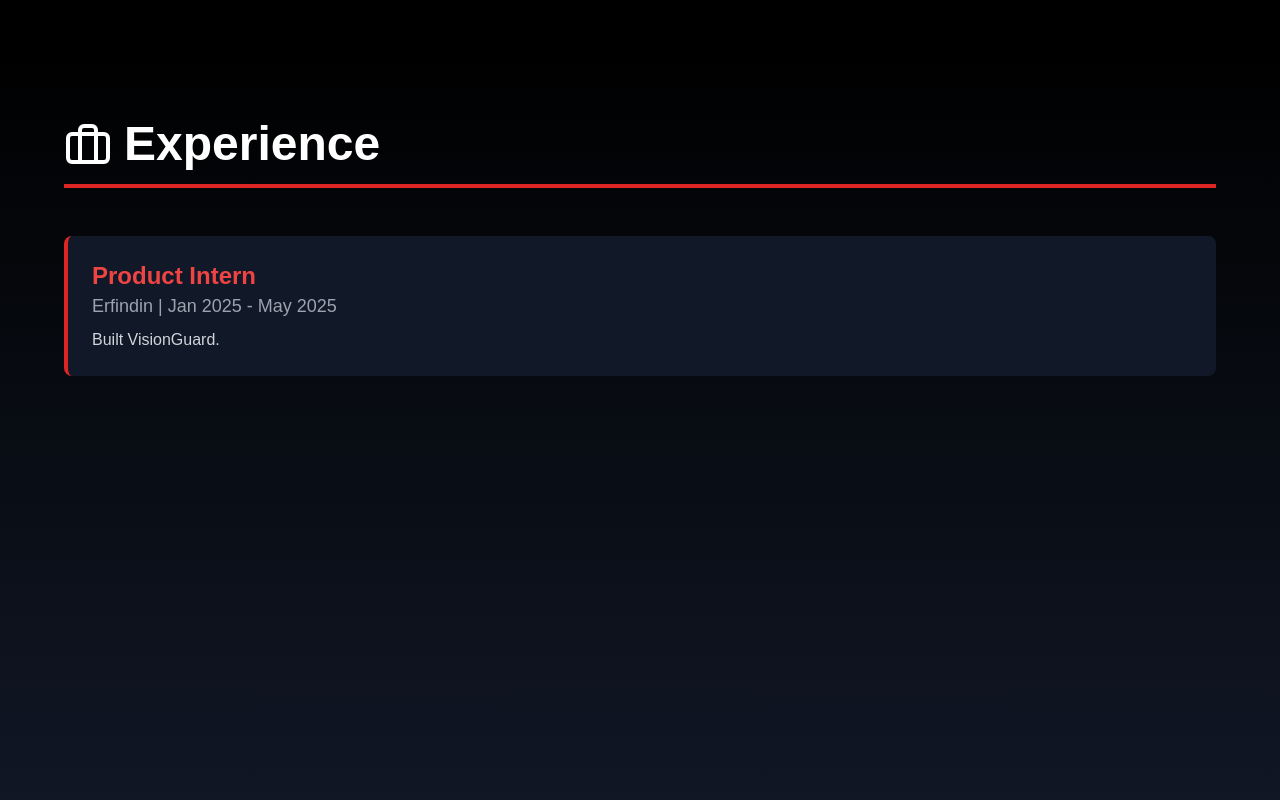
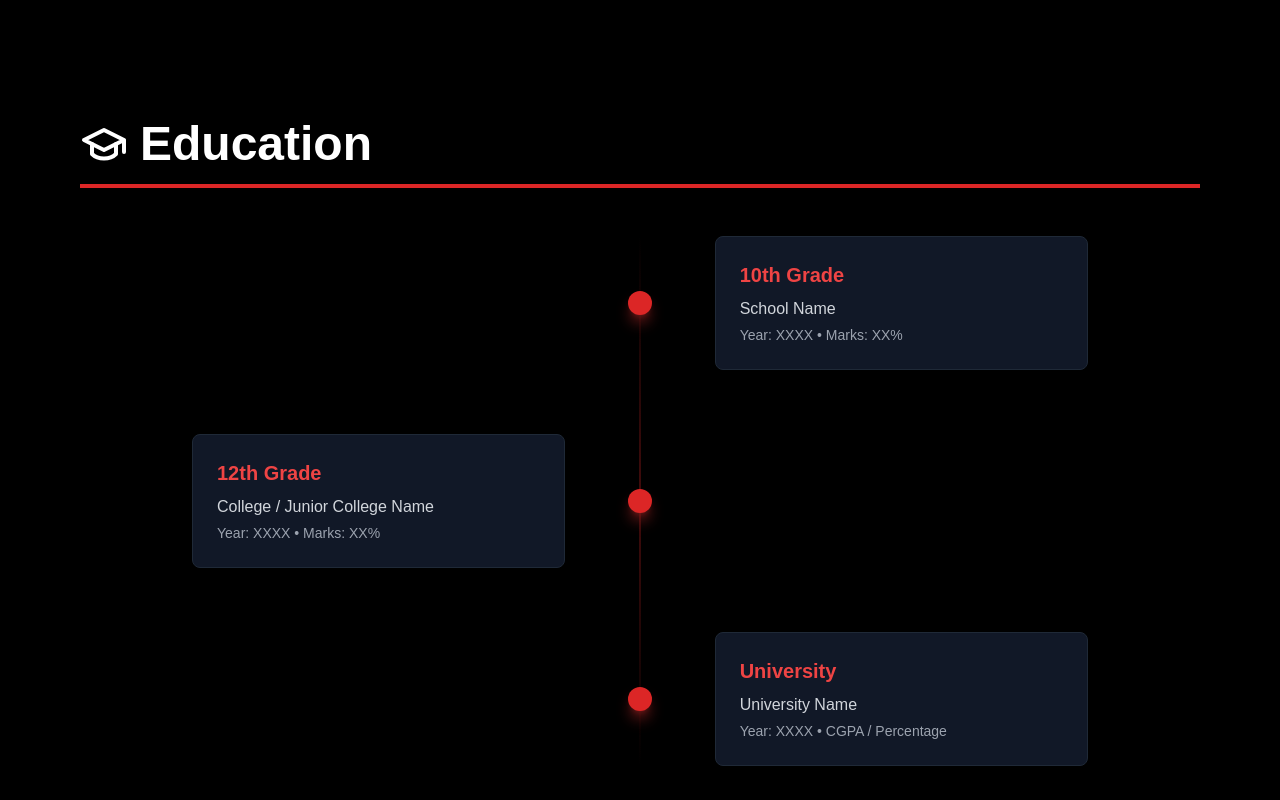
Before and after one commit to aaryyya/arya-portfolio, a React (Create React App) app: page / in a window 1280 px wide. Shown: the part 1560-2360 px from the top of the page. Built offline with nearby package versions, Linux system fonts and the light colour scheme.

Commit message:
Added Footer Social links and education details

```diff
--- a/src/App.jsx
+++ b/src/App.jsx
@@ -1,5 +1,5 @@
 import React, { useState } from 'react';
-import { Mail, Github, Linkedin, Download, ExternalLink, Award, Code, Briefcase, Star, GitBranch } from 'lucide-react';
+import { Mail, Github, Linkedin, Download, ExternalLink, Award, Code, Briefcase, Star, BookOpen, GitBranch, GraduationCap, Code2 } from 'lucide-react';
 
 export default function NetflixPortfolio() {
     const [activeSection, setActiveSection] = useState('home');
@@ -250,6 +250,74 @@ export default function NetflixPortfolio() {
                 </div>
             </section>
 
+{/* below is time line of education */}
+<section id="education" className="py-20 bg-black text-white">
+  <div className="max-w-6xl mx-auto px-4">
+    <h2 className="text-5xl font-bold mb-12 text-white-600 border-b-4 border-red-600 pb-4 flex items-center gap-3">
+  <GraduationCap size={48} />
+  Education
+</h2>
+
+
+    <div className="relative max-w-4xl mx-auto">
+      {/* Vertical line */}
+      <div className="absolute left-1/2 transform -translate-x-1/2 h-full w-[2px] bg-gradient-to-b from-transparent via-red-600/30 to-transparent"></div>
+
+      {/* Item 1 */}
+      <div className="mb-16 flex justify-between items-center w-full">
+        <div className="w-5/12"></div>
+
+        <div className="z-10 w-6 h-6 bg-red-600 rounded-full shadow-lg shadow-red-900"></div>
+
+        <div className="w-5/12 bg-gray-900 p-6 rounded-lg border border-gray-800
+        hover:border-red-600 transition-all duration-700 hover:scale-105
+        hover:shadow-[0_0_30px_rgba(220,38,38,0.6)]">
+          <h3 className="text-xl font-bold text-red-500">10th Grade</h3>
+          <p className="text-gray-300 mt-2">School Name</p>
+          <p className="text-gray-400 text-sm mt-1">
+            Year: XXXX • Marks: XX%
+          </p>
+        </div>
+      </div>
+
+      {/* Item 2 */}
+      <div className="mb-16 flex justify-between items-center w-full flex-row-reverse">
+        <div className="w-5/12"></div>
+
+        <div className="z-10 w-6 h-6 bg-red-600 rounded-full shadow-lg shadow-red-900"></div>
+
+        <div className="w-5/12 bg-gray-900 p-6 rounded-lg border border-gray-800
+        hover:border-red-600 transition-all duration-700 hover:scale-105
+        hover:shadow-[0_0_30px_rgba(220,38,38,0.6)]">
+          <h3 className="text-xl font-bold text-red-500">12th Grade</h3>
+          <p className="text-gray-300 mt-2">College / Junior College Name</p>
+          <p className="text-gray-400 text-sm mt-1">
+            Year: XXXX • Marks: XX%
+          </p>
+        </div>
+      </div>
+
+      {/* Item 3 */}
+      <div className="mb-16 flex justify-between items-center w-full">
+        <div className="w-5/12"></div>
+
+        <div className="z-10 w-6 h-6 bg-red-600 rounded-full shadow-lg shadow-red-900"></div>
+
+        <div className="w-5/12 bg-gray-900 p-6 rounded-lg border border-gray-800
+        hover:border-red-600 transition-all duration-700 hover:scale-105
+        hover:shadow-[0_0_30px_rgba(220,38,38,0.6)]">
+          <h3 className="text-xl font-bold text-red-500">University</h3>
+          <p className="text-gray-300 mt-2">University Name</p>
+          <p className="text-gray-400 text-sm mt-1">
+            Year: XXXX • CGPA / Percentage
+          </p>
+        </div>
+      </div>
+    </div>
+  </div>
+</section>
+{/* Above is education timeline */}
+
             {/* Experience Section */}
             <section id="experience" className="min-h-screen py-20 px-4 bg-gradient-to-b from-black to-gray-900">
                 <div className="max-w-6xl mx-auto">
@@ -261,7 +329,7 @@ export default function NetflixPortfolio() {
                         {portfolioData.experience.map((exp, index) => (
                             <div
                                 key={index}
-                                className="bg-gray-900 p-6 rounded-lg border-l-4 border-red-600 transform hover:scale-105 hover:shadow-2xl hover:shadow-red-900 transition-all"
+                                className="bg-gray-900 p-6 rounded-lg border-l-4 border-red-600 transform hover:scale-105 hover:shadow-2xl hover:shadow-red-900 transition-all duration-700"
                             >
                                 <h3 className="text-2xl font-bold text-red-500">{exp.title}</h3>
                                 <p className="text-lg text-gray-400 mb-2">{exp.company} | {exp.duration}</p>
@@ -276,7 +344,7 @@ export default function NetflixPortfolio() {
             <section id="projects" className="min-h-screen py-20 px-4">
                 <div className="max-w-6xl mx-auto">
                     <h2 className="text-5xl font-bold mb-12 text-white-600 border-b-4 border-red-600 pb-4 flex items-center gap-3">
-                        <Code size={48} />
+                        <Code2 size={48} />
                         Projects
                     </h2>
                     <div className="grid md:grid-cols-2 gap-6">
@@ -300,7 +368,7 @@ export default function NetflixPortfolio() {
                                     rel="noopener noreferrer"
                                     className="text-red-500 hover:text-red-400 flex items-center gap-2 font-semibold"
                                 >
-                                    View Project <ExternalLink size={18} />
+                                     <Github size={18} />
                                 </a>
                             </div>
                         ))}
@@ -330,7 +398,7 @@ export default function NetflixPortfolio() {
                                     rel="noopener noreferrer"
                                     className="text-red-500 hover:text-red-400 flex items-center gap-2 font-semibold"
                                 >
-                                    View Repository <ExternalLink size={18} />
+                                    View Repository <Github size={18} />
                                 </a>
                             </div>
                         ))}
@@ -342,7 +410,7 @@ export default function NetflixPortfolio() {
             <section id="skills" className="min-h-screen py-20 px-4">
                 <div className="max-w-6xl mx-auto">
                     <h2 className="text-5xl font-bold mb-12 text-white-600 border-b-4 border-red-600 pb-4 flex items-center gap-3">
-                        <Star size={48} />
+                        <Code2 size={48} />
                         Languages & Tools
                     </h2>
 
@@ -352,7 +420,7 @@ export default function NetflixPortfolio() {
                             <h3 className="text-3xl font-bold mb-4 text-white-500">🌐 Web Development</h3>
                             <div className="flex flex-wrap gap-4">
                                 {portfolioData.skills.webDevelopment.map((skill, i) => (
-                                    <div key={i} className="bg-red-900 px-4 py-2 rounded-lg hover:bg-red-700 transition-colors">
+                                    <div key={i} className="bg-red-950 px-4 py-2 rounded-lg hover:bg-red-900 transition-colors">
                                         <img
                                             src={skill.iconUrl}
                                             alt={skill.name}
@@ -370,7 +438,7 @@ export default function NetflixPortfolio() {
                             <h3 className="text-3xl font-bold mb-4 text-white-500">⚙️ Backend & Frameworks</h3>
                             <div className="flex flex-wrap gap-4">
                                 {portfolioData.skills.backendFrameworks.map((skill, i) => (
-                                    <div key={i} className="bg-red-900 px-4 py-2 rounded-lg hover:bg-red-700 transition-colors">
+                                    <div key={i} className="bg-red-950 px-4 py-2 rounded-lg hover:bg-red-900 transition-colors">
                                         <img
                                             src={skill.iconUrl}
                                             alt={skill.name}
@@ -387,7 +455,7 @@ export default function NetflixPortfolio() {
                             <h3 className="text-3xl font-bold mb-4 text-white-500">🧮 Data Analysis Tools</h3>
                             <div className="flex flex-wrap gap-4">
                                 {portfolioData.skills.dataAnalysis.map((skill, i) => (
-                                    <div key={i} className="bg-red-900 px-4 py-2 rounded-lg hover:bg-red-700 transition-colors">
+                                    <div key={i} className="bg-red-950 px-4 py-2 rounded-lg hover:bg-red-900 transition-colors">
                                         <img
                                             src={skill.iconUrl}
                                             alt={skill.name}
@@ -404,7 +472,7 @@ export default function NetflixPortfolio() {
                             <h3 className="text-3xl font-bold mb-4 text-white-500">🧠 Machine Learning & Data Science</h3>
                             <div className="flex flex-wrap gap-4">
                                 {portfolioData.skills.mlDataScience.map((skill, i) => (
-                                    <div key={i} className="bg-red-900 px-4 py-2 rounded-lg hover:bg-red-700 transition-colors">
+                                    <div key={i} className="bg-red-950 px-4 py-2 rounded-lg hover:bg-red-900 transition-colors">
                                         <img
                                             src={skill.iconUrl}
                                             alt={skill.name}
@@ -421,7 +489,7 @@ export default function NetflixPortfolio() {
                             <h3 className="text-3xl font-bold mb-4 text-white-500">🛢️ Databases</h3>
                             <div className="flex flex-wrap gap-4">
                                 {portfolioData.skills.databases.map((skill, i) => (
-                                    <div key={i} className="bg-red-900 px-4 py-2 rounded-lg hover:bg-red-700 transition-colors">
+                                    <div key={i} className="bg-red-950 px-4 py-2 rounded-lg hover:bg-red-900 transition-colors">
                                         <img
                                             src={skill.iconUrl}
                                             alt={skill.name}
@@ -438,7 +506,7 @@ export default function NetflixPortfolio() {
                             <h3 className="text-3xl font-bold mb-4 text-white-500">🧩 DevOps, Version Control & API Tools</h3>
                             <div className="flex flex-wrap gap-4">
                                 {portfolioData.skills.devOps.map((skill, i) => (
-                                    <div key={i} className="bg-red-900 px-4 py-2 rounded-lg hover:bg-red-700 transition-colors">
+                                    <div key={i} className="bg-red-950 px-4 py-2 rounded-lg hover:bg-red-900 transition-colors">
                                         <img
                                             src={skill.iconUrl}
                                             alt={skill.name}
@@ -455,7 +523,7 @@ export default function NetflixPortfolio() {
                             <h3 className="text-3xl font-bold mb-4 text-white-500">💻 IDEs & Editors</h3>
                             <div className="flex flex-wrap gap-4">
                                 {portfolioData.skills.ides.map((skill, i) => (
-                                    <div key={i} className="bg-red-900 px-4 py-2 rounded-lg hover:bg-red-700 transition-colors">
+                                    <div key={i} className="bg-red-950 px-4 py-2 rounded-lg hover:bg-red-900 transition-colors">
                                         <img
                                             src={skill.iconUrl}
                                             alt={skill.name}
@@ -500,6 +568,30 @@ export default function NetflixPortfolio() {
                 </div>
             </section>
 
+            {/* this is for the blogs section */}
+            <section id="blogs" className="py-24 bg-gradient-to-b from-black to-gray-900 text-center">
+                <h2 className="text-4xl font-bold text-red-600 mb-6">
+                    My Blogs
+                </h2>
+
+                <p className="text-gray-400 max-w-2xl mx-auto mb-10">
+                    I write about technology, data science, cybersecurity, and my learning journey.
+                    Check out my blogs where I share insights, tutorials, and experiences.
+                </p>
+
+                <a
+                    href="https://your-blog-link.com"
+                    target="_blank"
+                    rel="noopener noreferrer"
+                    className="inline-block bg-red-600 text-white px-10 py-4 rounded-lg font-bold text-lg
+               hover:bg-red-700 hover:scale-110 transition-all duration-700 shadow-lg shadow-red-900"
+                >
+                    Visit My Blogs →
+                </a>
+            </section>
+
+            {/* Above is blog section */}
+
             {/* Participation Certificates */}
             <section id="competitions" className="min-h-screen py-20 px-4">
                 <div className="max-w-6xl mx-auto">
@@ -530,11 +622,73 @@ export default function NetflixPortfolio() {
                 </div>
             </section>
 
+
+
+
             {/* Footer */}
-            <footer className="bg-black border-t border-red-900 py-8 text-center">
-                <p className="text-gray-500">© 2026 {portfolioData.name}. All rights reserved.</p>
-                <p className="text-gray-600 text-sm mt-2">Built with React & Tailwind CSS</p>
-            </footer>
+            <footer className="bg-black border-t border-red-900 py-10 text-center">
+  {/* Social Icons */}
+  <div className="flex justify-center gap-6 mb-6">
+
+    {/* LinkedIn */}
+    <a
+      href="https://www.linkedin.com/in/YOUR_LINKEDIN"
+      target="_blank"
+      rel="noopener noreferrer"
+      className="text-gray-400 hover:text-red-500 transition-all"
+    >
+      <Linkedin
+        size={26}
+        className="hover:scale-110 hover:drop-shadow-[0_0_8px_rgba(220,38,38,0.7)] transition-all"
+      />
+    </a>
+
+    {/* GitHub */}
+    <a
+      href="https://github.com/YOUR_GITHUB"
+      target="_blank"
+      rel="noopener noreferrer"
+      className="text-gray-400 hover:text-red-500 transition-all"
+    >
+      <Github
+        size={26}
+        className="hover:scale-110 hover:drop-shadow-[0_0_8px_rgba(220,38,38,0.7)] transition-all"
+      />
+    </a>
+
+    {/* Blogs */}
+    <a
+      href="/blogs"
+      className="text-gray-400 hover:text-red-500 transition-all"
+    >
+      <BookOpen
+        size={26}
+        className="hover:scale-110 hover:drop-shadow-[0_0_8px_rgba(220,38,38,0.7)] transition-all"
+      />
+    </a>
+
+    {/* Email */}
+    <a
+      href="mailto:your@email.com"
+      className="text-gray-400 hover:text-red-500 transition-all"
+    >
+      <Mail
+        size={26}
+        className="hover:scale-110 hover:drop-shadow-[0_0_8px_rgba(220,38,38,0.7)] transition-all"
+      />
+    </a>
+  </div>
+
+  {/* Footer Text */}
+  <p className="text-gray-500">
+    © 2026 {portfolioData.name}. All rights reserved.
+  </p>
+  <p className="text-gray-600 text-sm mt-2">
+    Built with React & Tailwind CSS
+  </p>
+</footer>
+
+
         </div>
     );
 }
```
